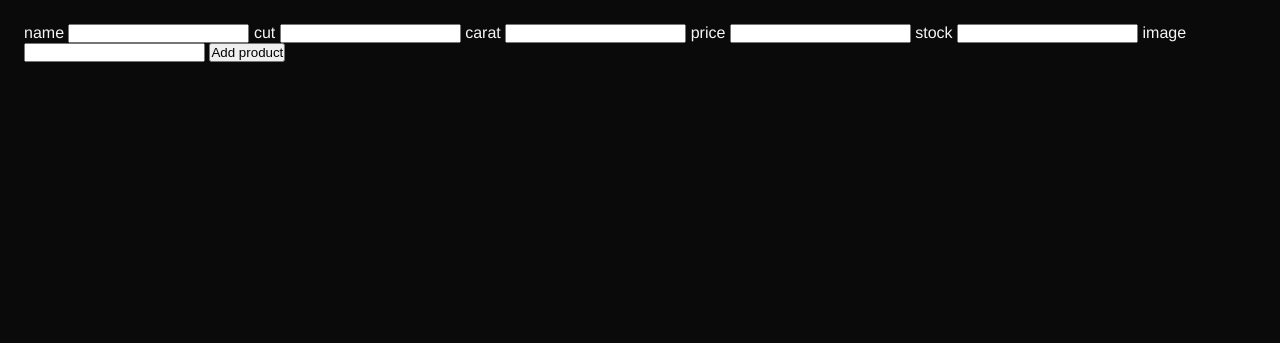
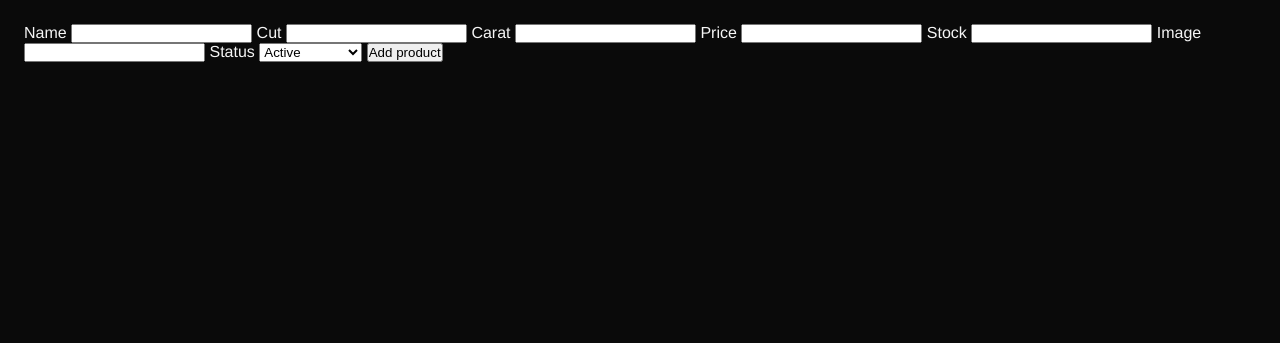
Before and after one commit to KingMiks/mithiin-store, a Flask app: page /admin/add in a window 1280 px wide. Shown: the part 77-420 px from the top of the page. Run offline with Flask 3, Linux system fonts and the light colour scheme; the visitor is signed in with stand-in values (Sample User, id 1).

Commit message:
added product details to admin dashboard

```diff
--- a/app.py
+++ b/app.py
@@ -45,6 +45,9 @@
     """
     return Product.query.all()
 
+def get_public_inventory():
+    return [product for product in get_inventory() if product.status == "active"]
+
 
 def get_product(product_id):
     """TODO: swap for a real single-item API call once available."""
@@ -53,14 +56,14 @@
 
 @app.route("/")
 def home():
-    inventory = get_inventory()
+    inventory = get_public_inventory()
     return render_template("index.html", inventory=inventory)
 
 
 @app.route("/product/<int:product_id>")
 def product_detail(product_id):
     product = get_product(product_id)
-    if product is None:
+    if product is None or product.status != "active":
         abort(404)
     return render_template("product.html", product=product)
 
@@ -68,7 +71,7 @@
 @app.route("/checkout/<int:product_id>")
 def checkout(product_id):
     product = get_product(product_id)
-    if product is None:
+    if product is None or product.status != "active":
         abort(404)
     # TODO: replace this stub with real Stripe Connect checkout session creation.
     # This is where the payment split between us and the gemstore gets set up.
@@ -105,7 +108,7 @@
 def admin_add():
     if request.method == "POST":
         new_product = Product(name=request.form.get("name"), cut=request.form.get("cut"), carat= float(request.form.get("carat")),
-                          price= int(request.form.get("price")), stock= int(request.form.get("stock")), image=request.form.get("image"))
+                          price= int(request.form.get("price")), stock= int(request.form.get("stock")), image=request.form.get("image"), status = request.form.get("status"))
         db.session.add(new_product)
         db.session.commit()
         return redirect(url_for("admin_dashboard"))
@@ -122,6 +125,7 @@
         product.price = int(request.form.get("price"))
         product.stock = int(request.form.get("stock"))
         product.image = request.form.get("image")
+        product.status = request.form.get("status")
         db.session.commit()
         return redirect(url_for("admin_dashboard"))
     return render_template("admin/form.html", product=product)
--- a/models.py
+++ b/models.py
@@ -11,3 +11,4 @@
     price = db.Column(db.Integer())
     stock = db.Column(db.Integer())
     image = db.Column(db.String(200))
+    status = db.Column(db.String(200), default="coming_soon")
--- a/templates/admin/dashboard.html
+++ b/templates/admin/dashboard.html
@@ -8,6 +8,7 @@
   <p>{{ item.carat }}</p>
   <p>{{ item.price }}</p>
   <p>{{ item.stock }}</p>
+  <p>{{ item.status }}</p>
 <a href="{{ url_for('admin_edit', product_id=item.id) }}">Edit</a>
 <form method="post" action="{{ url_for('admin_delete', product_id=item.id) }}" onsubmit="return confirm('Delete {{item.name}}?');">
   <button type="submit">Delete</button>
--- a/templates/admin/form.html
+++ b/templates/admin/form.html
@@ -3,18 +3,24 @@
 
 {% block content %}
 <form method="post">
-    <label>name</label>
-    <input name="name" type="text">
-    <label>cut</label>
-    <input name="cut" type="text">
-    <label>carat</label>
-    <input name="carat" type="number" step="0.01">
-    <label>price</label>
-    <input name="price" type="number">
-    <label>stock</label>
-    <input name="stock" type="number">
-    <label>image</label>
-    <input name="image" type="text">
+    <label>Name</label>
+    <input name="name" type="text" value="{{ product.name if product else '' }}">
+    <label>Cut</label>
+    <input name="cut" type="text" value="{{ product.cut if product else '' }}">
+    <label>Carat</label>
+    <input name="carat" type="number" step="0.01" value="{{ product.carat if product else '' }}">
+    <label>Price</label>
+    <input name="price" type="number" value="{{ product.price if product else '' }}">
+    <label>Stock</label>
+    <input name="stock" type="number" value="{{ product.stock if product else '' }}">
+    <label>Image</label>
+    <input name="image" type="text" value="{{ product.image if product else '' }}">
+    <label>Status</label>
+    <select name="status">
+  <option value="active" {{ 'selected' if product and product.status == "active" else '' }}>Active</option>
+  <option value="hidden" {{ 'selected' if product and product.status == "hidden" else '' }}>Hidden</option>
+  <option value="coming_soon" {{ 'selected' if product and product.status == "coming_soon" else '' }}>Coming Soon</option>
+</select>
     <button type="submit">Add product</button>
 </form>
 {% endblock %}
```
